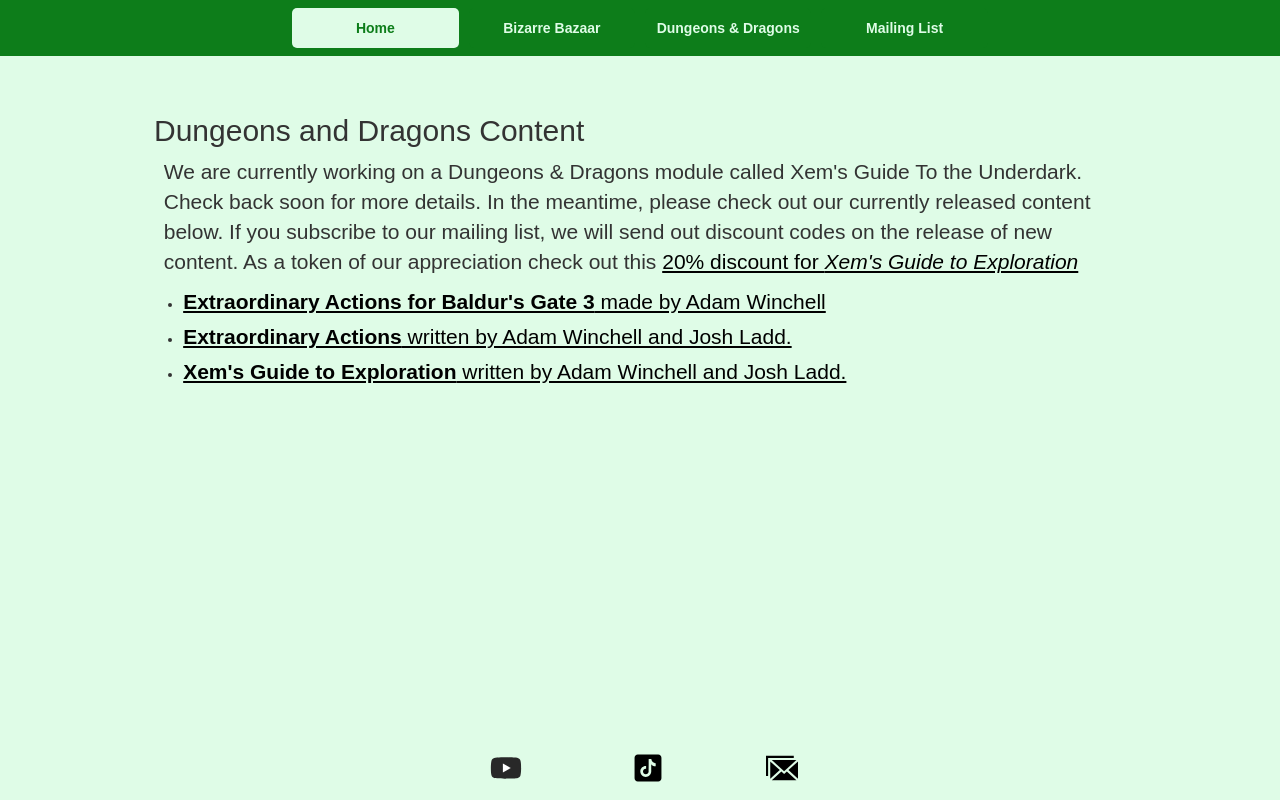
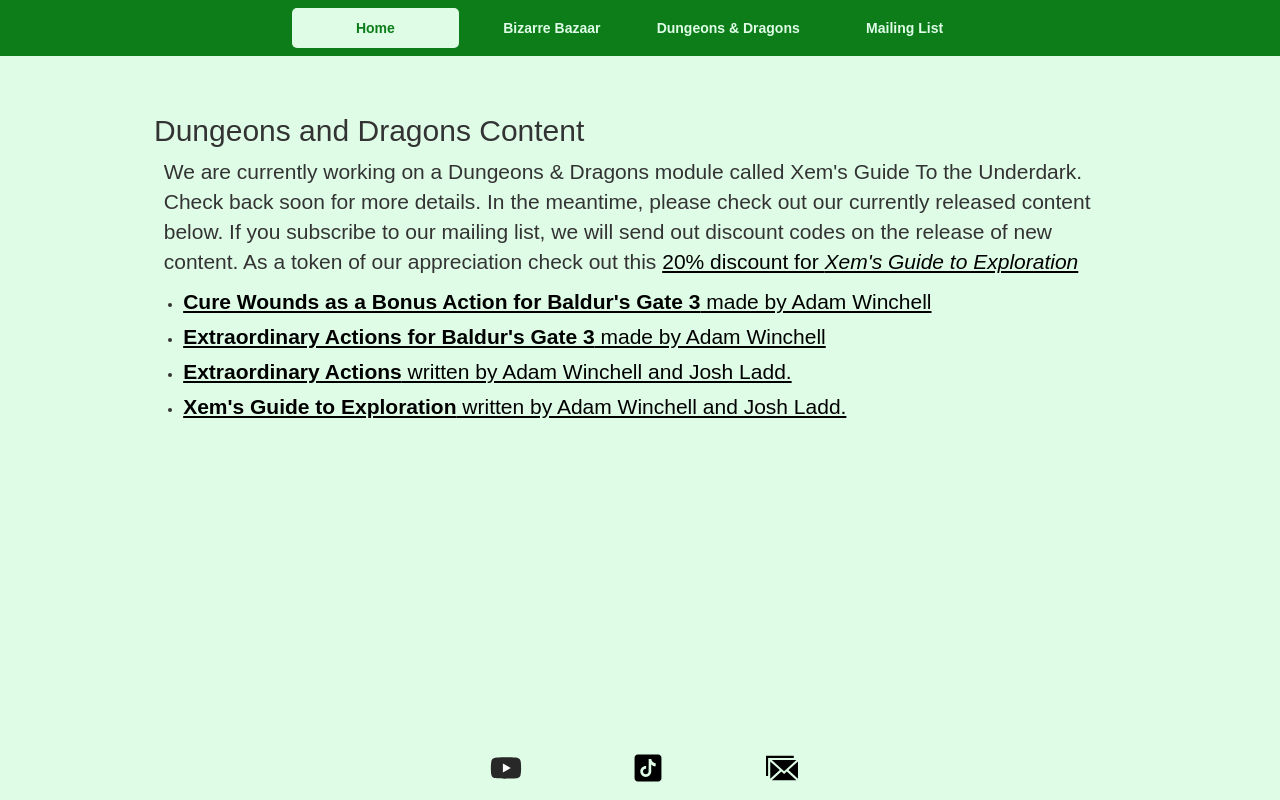
Before and after one commit to adam-winchell/real_nito_games, a SvelteKit app: page /dnd in a window 1280 px wide. Built offline with nearby package versions, Linux system fonts and the light colour scheme.

Commit message:
cure wounds

```diff
--- a/src/routes/dnd/+page.svelte
+++ b/src/routes/dnd/+page.svelte
@@ -12,6 +12,11 @@
 
     </p>
     <ul>
+        <li>
+            <a href="https://mod.io/g/baldursgate3/m/cure-wounds-bonus-action">
+                <strong>Cure Wounds as a Bonus Action for Baldur's Gate 3</strong>  made by Adam Winchell
+            </a>
+        </li>
         <li>
             <a href="https://mod.io/g/baldursgate3/m/extraordinaryactions">
                 <strong>Extraordinary Actions for Baldur's Gate 3</strong>  made by Adam Winchell
```
